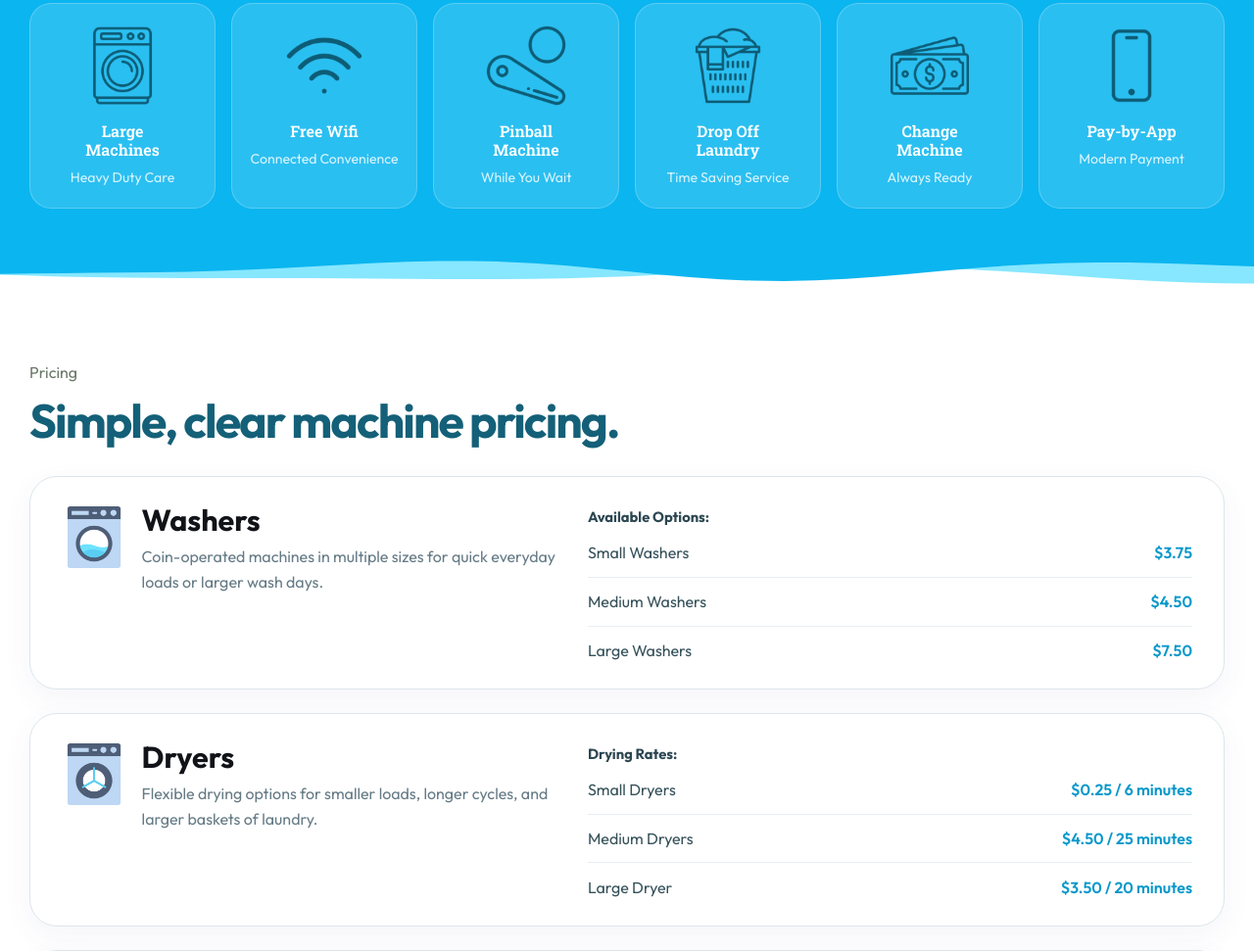
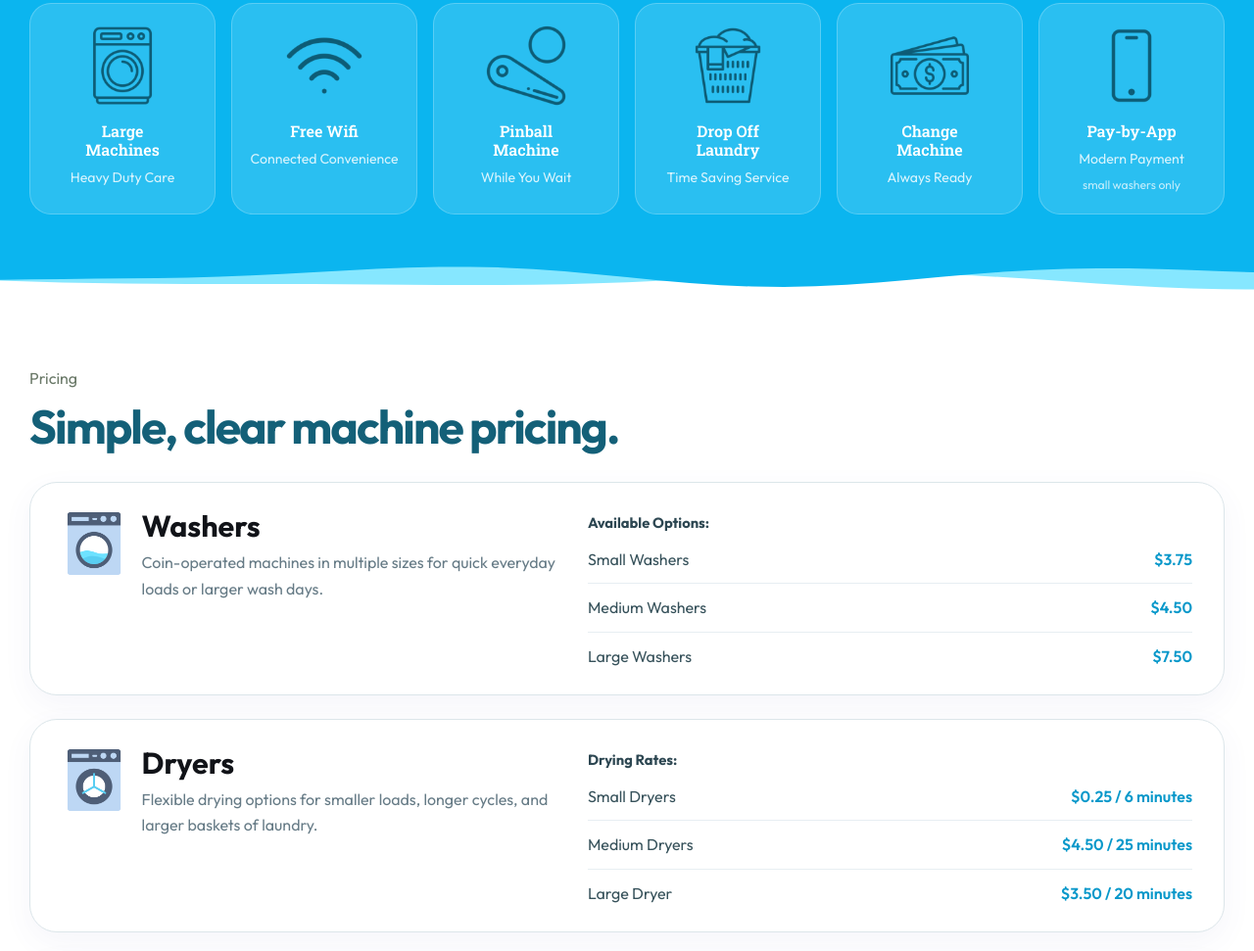
Before and after one commit to andrewchwalik/lakeside-laundromat, a plain HTML site: page index.html in a window 1280 px wide. Shown: the part 1523-2494 px from the top of the page at 98% size. Drawn offline with Linux system fonts and the light colour scheme; no server answers.

Commit message:
Add pay-by-app amenity note

```diff
--- a/index.html
+++ b/index.html
@@ -263,6 +263,7 @@
               </div>
               <h3>Pay-by-App</h3>
               <p class="amenity-kicker">Modern Payment</p>
+              <p class="amenity-note">small washers only</p>
             </article>
           </div>
         </div>
--- a/styles.css
+++ b/styles.css
@@ -422,6 +422,12 @@ main {
   color: rgba(255, 255, 255, 0.82);
   font-size: 0.88rem;
   margin-top: 0.45rem;
+}
+
+.amenity-note {
+  color: rgba(255, 255, 255, 0.72);
+  font-size: 0.76rem;
+  margin-top: 0.3rem;
 }
 
 .amenity-item h3 {
```
